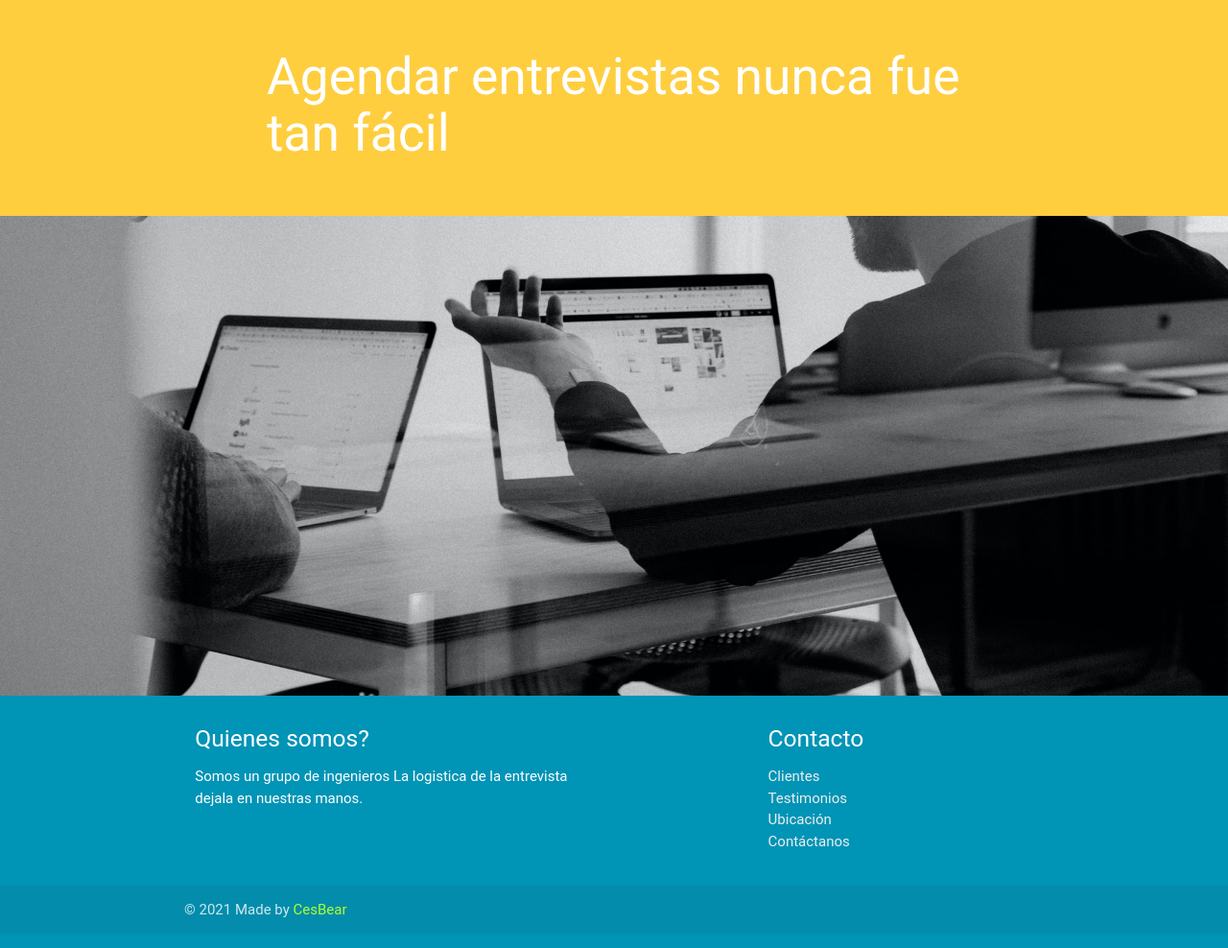
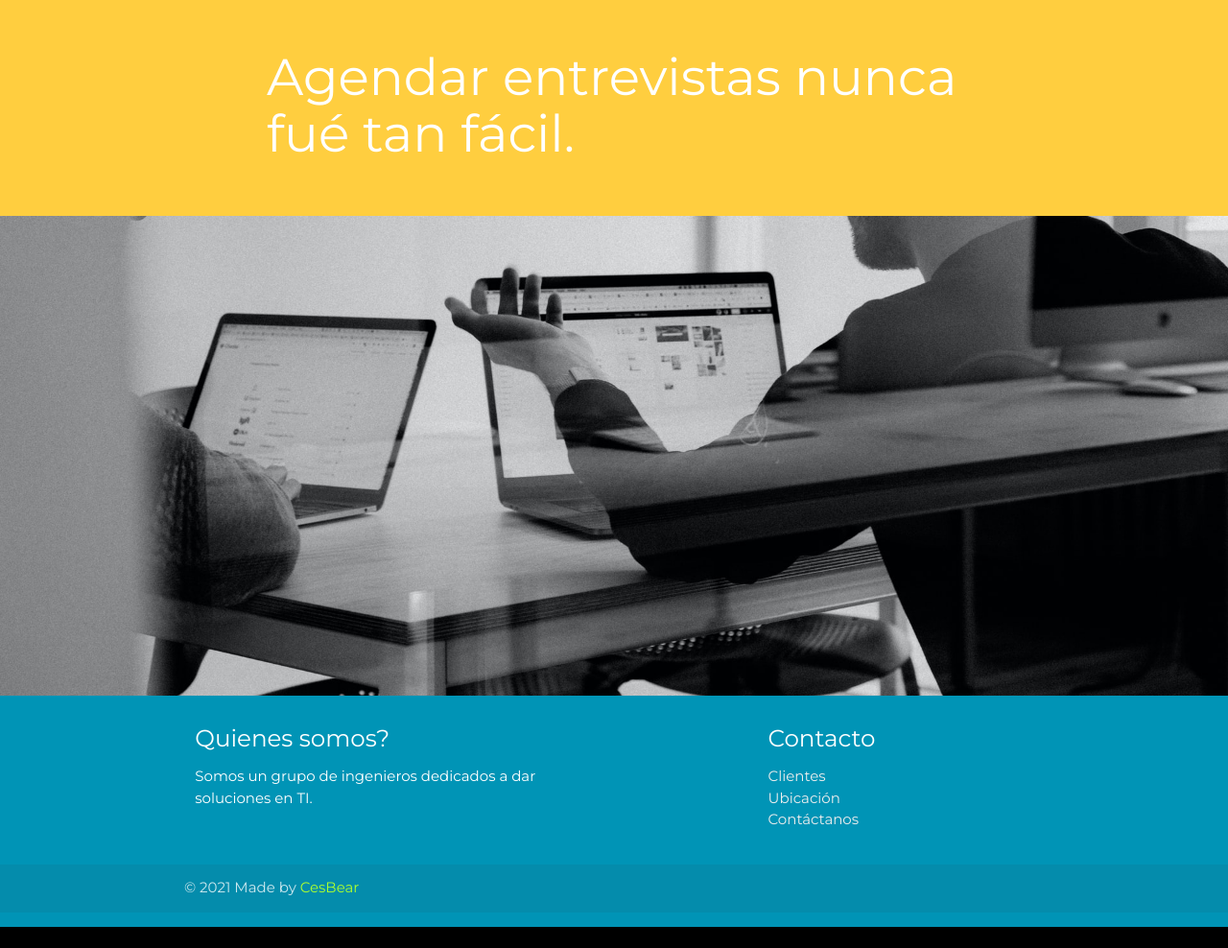
Before and after one commit to CesBear/lynx-interview-manager, a website: page index.html in a window 1280 px wide. Shown: the part 1669-2657 px from the top of the page at 96% size. After the commit the page ends 2635 px from the top, so only its background shows below. Drawn offline with nearby package versions, Linux system fonts and the light colour scheme.

Commit message:
updating links

```diff
--- a/assets/css/main.css
+++ b/assets/css/main.css
@@ -1,6 +1,6 @@
 body {
  background: black;
- font-family: 'Roboto', sans-serif;
+ font-family: 'Montserrat', sans-serif;
  -webkit-font-smoothing: antialiased;
  -moz-osx-font-smoothing: grayscale;
 }
--- a/index.html
+++ b/index.html
@@ -46,12 +46,12 @@
       <div class="hero-body">
         <h2>LYNX Interview Manager</h1>
         <h6>Gestiona tus entrevista de una manera efectiva con tus candidatos.</h6>
-         <a class="waves-effect waves-yellow btn-large red accent-3"><i class="material-icons right">event</i>Comienza Aquí</a>
+         <a href="./pages/calendario.html" class="waves-effect waves-yellow btn-large red accent-3"><i class="material-icons right">event</i>Comienza Aquí</a>
       </div>
     </div>
 
     <!-- Clientes -->
-    <div class="section primary-bg-color white-text">
+    <div  id="clientesId" class="section primary-bg-color white-text">
       <div class="row container">
         <div class="col s12 m10 offset-m1">
           <h2 class="white-text"> Clientes que confían en nosotros </h2>
@@ -70,7 +70,7 @@
       <div class="section secondary-bg-color white-text">
         <div class="row container">
           <div class="col s12 m10 offset-m1">
-            <h2 class="header">Agendar entrevistas nunca fue tan fácil</h2>
+            <h2 class="header">Agendar entrevistas nunca fué tan fácil.</h2>
            </div>
         </div>
       </div>
@@ -90,16 +90,14 @@
             <div class="col l6 s12">
               <h5 class="white-text">Quienes somos?</h5>
               <p class="white-text">
-                Somos un grupo de ingenieros
-                La logistica de la entrevista dejala en nuestras manos.
+                Somos un grupo de ingenieros dedicados a dar soluciones en TI.
               </p>
             </div>
             <div class="col l4 offset-l2 s12">
               <h5 class="white-text">Contacto</h5>
               <ul>
-                <li><a class="grey-text text-lighten-3" href="#!">Clientes</a></li>
-                <li><a class="grey-text text-lighten-3" href="#!">Testimonios</a></li>
-                <li><a class="grey-text text-lighten-3" href="#!">Ubicación</a></li>
+                <li><a class="grey-text text-lighten-3" href="#clientesId">Clientes</a></li>
+                <li><a class="grey-text text-lighten-3" href="https://goo.gl/maps/tGqVhdL9dLufGKxX8" target="_blank">Ubicación</a></li>
                 <li><a class="grey-text text-lighten-3" href="#!">Contáctanos</a></li>
               </ul>
             </div>
```
